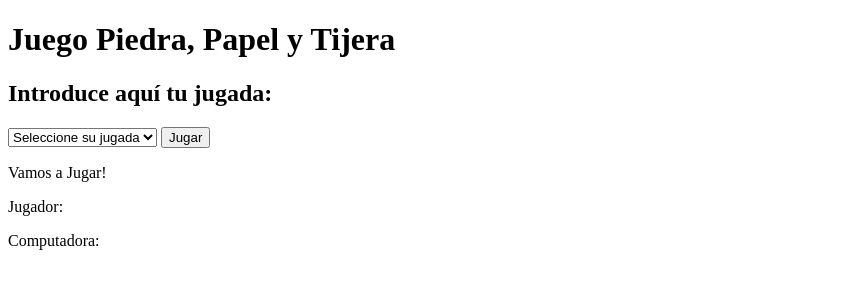
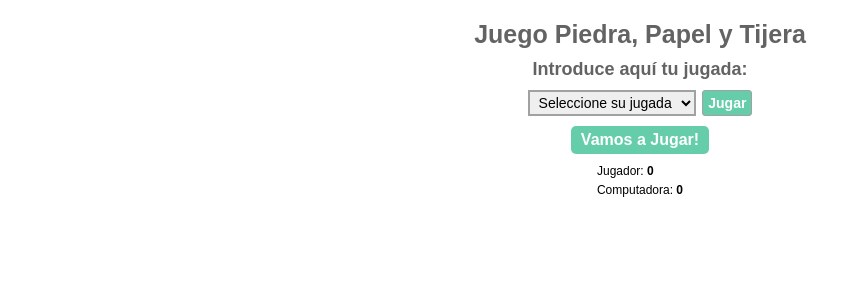
Before and after one commit to MelsCrest/ejercicio-intermedio-js, a plain HTML site: page index.html in a window 1280 px wide. Shown: the whole page, without its empty margins (0-861 px from the left). Drawn offline with Linux system fonts and the light colour scheme.

Commit message:
style  added

```diff
--- /dev/null
+++ b/css/style.css
@@ -0,0 +1,60 @@
+*{
+    margin:0;
+    padding: 0;
+    box-sizing: border-box;
+    font-family: Arial, Helvetica, sans-serif;
+    font-size: 62.5%;
+}
+
+.container{
+    display: flex;
+    flex-direction: column;
+    justify-content: center;
+    align-items: center;
+}
+.title{
+    color: rgb(99, 99, 99);
+    margin: 20px 0 10px 0;
+    font-size: 2.5rem;
+}
+.subtitle{
+    font-size: 1.8rem;
+    margin-bottom: 10px;
+    color: rgb(99, 99, 99);
+}
+.select{
+    font-size: 1.4rem;
+    border: 2px solid rgb(161, 161, 161);
+    padding: 2px 5px;
+}
+.btn{
+    font-size: 1.4rem;
+    padding: 4px 5px;
+    margin-left: 5px;
+    background-color: mediumaquamarine;
+    border: 1px solid rgb(161, 161, 161);
+    border-radius: 3px;
+    color: white;
+    font-weight: bold;
+}
+.result{
+    font-size: 1.6rem;
+    margin-top: 10px;
+    background-color: mediumaquamarine;
+    padding: 5px 10px;
+    border-radius: 5px;
+    color: rgb(255, 255, 255);
+    font-weight: bold;
+}
+.paragraphs{
+    margin-top: 5px;
+}
+.paragraphs p{
+    font-size: 1.2rem;
+    padding-top: 5px;
+}
+
+.points{
+    font-size: 1.2rem;
+    font-weight: bold;
+}
--- a/index.html
+++ b/index.html
@@ -4,22 +4,27 @@
     <meta charset="UTF-8">
     <meta name="viewport" content="width=device-width, initial-scale=1.0">
     <title>Ejercicio Intermedio JS</title>
+    <link rel="stylesheet" href="./css/style.css">
 </head>
 <body>
-    <h1>Juego Piedra, Papel y Tijera</h1>
-    <h2>Introduce aquí tu jugada:</h2>
-    <form>
-        <select class="js-select-option">
+    <section class="container">
+        <h1 class="title">Juego Piedra, Papel y Tijera</h1>
+        <h2 class="subtitle">Introduce aquí tu jugada:</h2>
+        <form class="form">
+            <select class="js-select-option select">
                 <option value="default">Seleccione su jugada</option>
                 <option value="stone">Piedra</option>
                 <option value="paper">Papel</option>
                 <option value="scissor">Tijera</option>
             </select>
-        <button class="js-btn">Jugar</button>
+            <button class="js-btn btn">Jugar</button>
         </form>
-    <p class="js-result-msg">Vamos a Jugar!</p>
-    <p>Jugador: <span class="js-player-points"></span></p>
-    <p>Computadora: <span class="js-computer-points"></span></p>
+        <p class="js-result-msg result">Vamos a Jugar!</p>
+        <div class="paragraphs">
+            <p>Jugador: <span class="js-player-points points">0</span></p>
+            <p>Computadora: <span class="js-computer-points points">0</span></p>
+        </div>
+    </section>
 
     <script type="text/javascript" src="./js/main.js"></script>
 </body>
```
Also changed, not shown: js/main.js (+9 -4 lines). Lines whose indentation alone changed are shown as unchanged.
